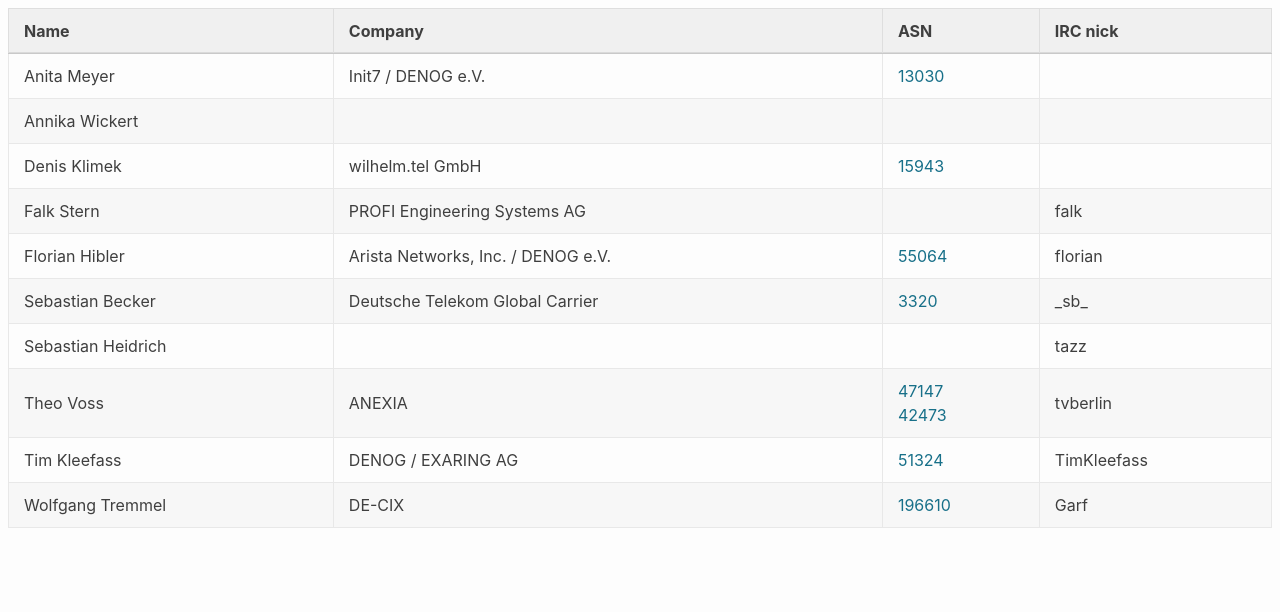
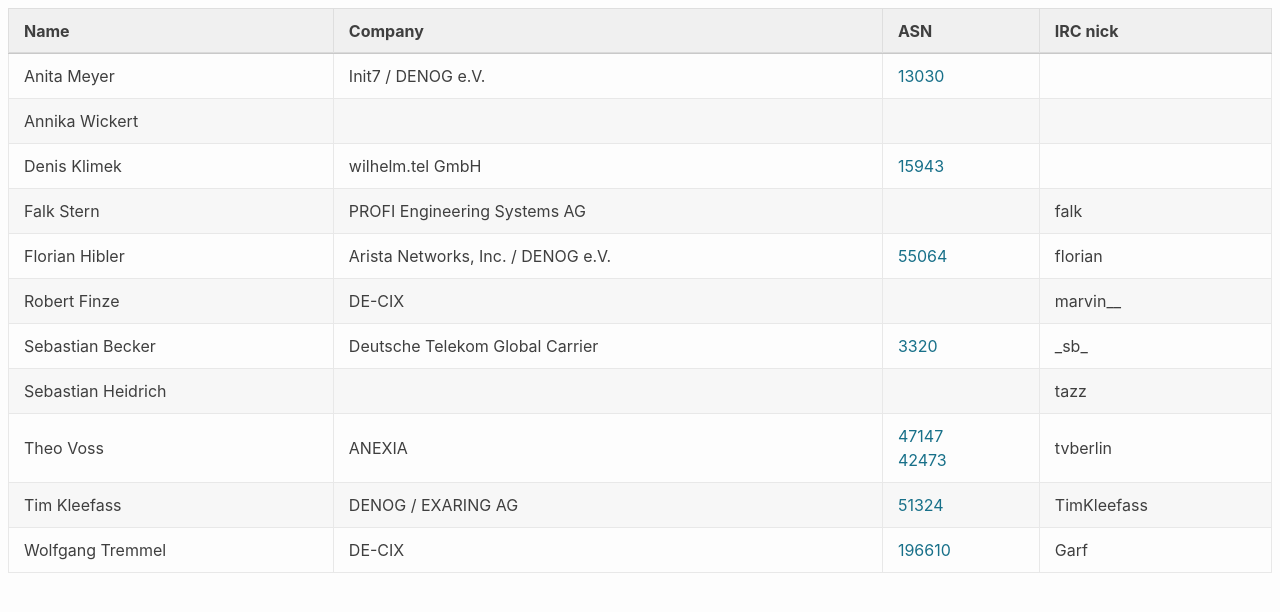
Before and after one commit to denog/pretix-attendeelist, a Jekyll site: the page built from index.markdown, in a window 1280 px wide. Shown: the top 612 px of the page. Built offline with Jekyll 4.4.1, drawn with Linux system fonts in a browser that asks for light colours.

Commit message:
Latest data: Fri Mar 12 12:40:17 UTC 2021

```diff
--- a/_data/attendees_meetup_leader_2021-01.json
+++ b/_data/attendees_meetup_leader_2021-01.json
@@ -30,6 +30,12 @@
     "asn": "55064"
   },
   {
+    "name": "Robert Finze",
+    "company": "DE-CIX",
+    "irc": "marvin__",
+    "asn": null
+  },
+  {
     "name": "Sebastian Becker",
     "company": "Deutsche Telekom Global Carrier",
     "irc": "_sb_",
```
